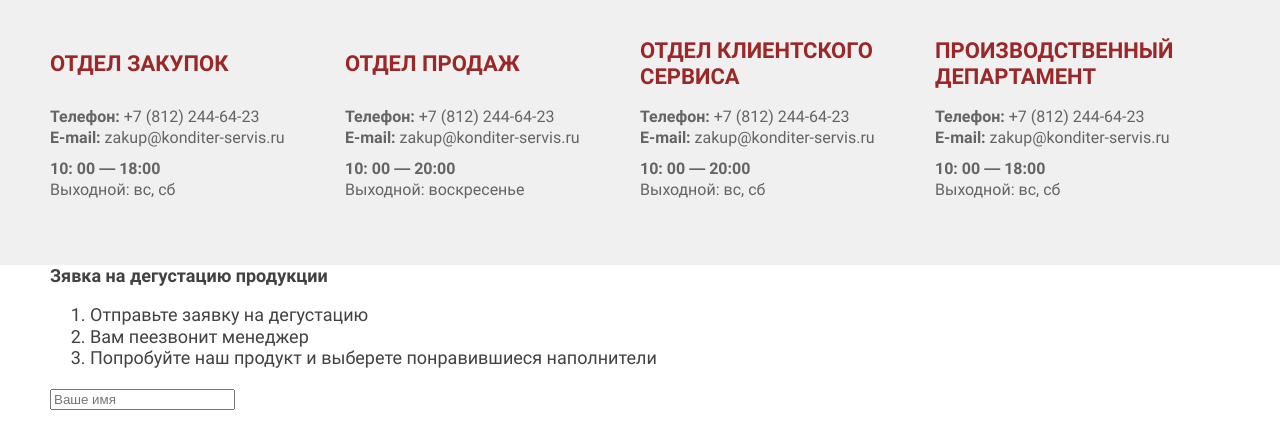
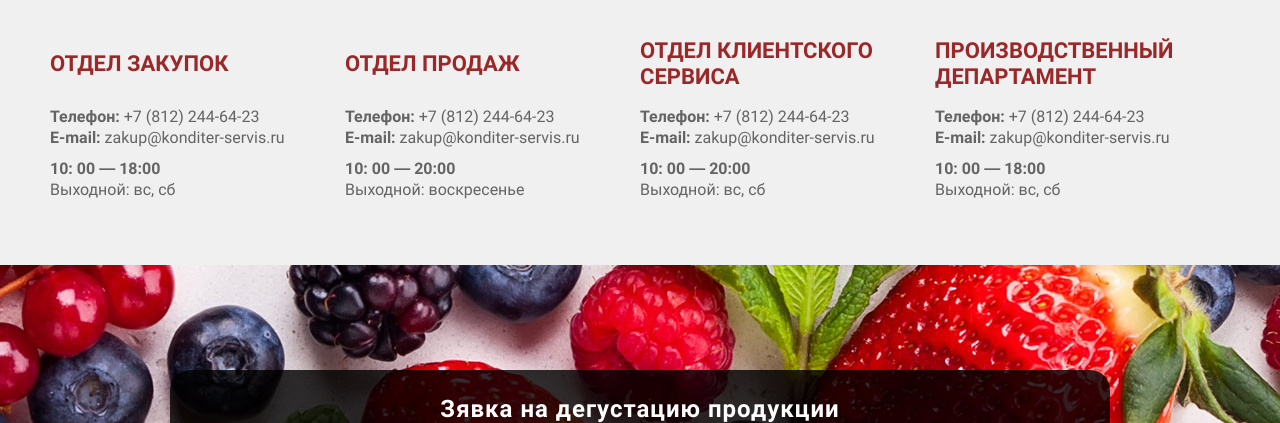
Before and after one commit to AlexeyUdalov90/Pastry-cook, a website: page index.html in a window 1280 px wide. Shown: the part 6252-6675 px from the top of the page. Drawn offline with Linux system fonts and the light colour scheme; a web font is replaced by a local one.

Commit message:
Стилизует блок заявки на дегустацию

```diff
--- a/index.html
+++ b/index.html
@@ -16,10 +16,10 @@
               <a href="#" class="site-list__link">Продукция</a>
             </li>
             <li class="site-list__item">
-              <a href="#advantages" class="site-list__link">Преимущества</a>
+              <a href="#" class="site-list__link">Преимущества</a>
             </li>
             <li class="site-list__item">
-              <a href="#marks" class="site-list__link">Наши торговые марки</a>
+              <a href="#" class="site-list__link">Наши торговые марки</a>
             </li>
             <li class="site-list__item">
               <a href="#" class="site-list__link">Партнеры</a>
@@ -119,7 +119,7 @@
       </div>
     </section>
 
-    <section class="advantages" id="advantages">
+    <section class="advantages">
       <div class="content-wrapper">
         <h2 class="block-title advantages__title">Преимущества</h2>
         <ul class="advantages__list">
@@ -149,7 +149,7 @@
       </div>
     </section>
 
-    <section class="marks" id="marks">
+    <section class="marks">
       <div class="content-wrapper">
         <h2 class="block-title marks__title">Наши торговые марки</h2>
         <div class="marks__wrapper">
@@ -376,9 +376,8 @@
 
     <section class="testing">
       <div class="content-wrapper">
-        <h2 class="visually-hidden">Запишитесь на дегустацию</h2>
         <div class="testing__request">
-          <b>Зявка на дегустацию продукции</b>
+          <h2 class="testing__title">Зявка на дегустацию продукции</h2>
           <div class="testing__wrapper">
             <ol class="testing__list">
               <li class="testing__item">Отправьте заявку на дегустацию</li>
@@ -388,11 +387,11 @@
             <form class="testing-form testing__form" action="#" method="post">
               <p class="input testing-form__input">
                 <label for="name"><span class="visually-hidden">Ваше имя</span></label>
-                <input type="text" class="input-field" name="name" id="name" placeholder="Ваше имя" required>
+                <input type="text" class="input__field" name="name" id="name" placeholder="Ваше имя" required>
               </p>
               <p class="input testing-form__input">
                 <label for="contact"><span class="visually-hidden">Телефон или e-mail</span></label>
-                <input type="text" class="input-field" name="contact" id="contact" placeholder="Телефон или e-mail" required>
+                <input type="text" class="input__field" name="contact" id="contact" placeholder="Телефон или e-mail" required>
               </p>
               <button type="submit" class="button testing-form__button">Отправить</button>
             </form>
--- /dev/null
+++ b/sass/blocks/input.scss
@@ -0,0 +1,16 @@
+.input__field {
+  box-sizing: border-box;
+  width: 100%;
+  padding: 15px 17px;
+
+  font: inherit;
+  color: #ffffff;
+
+  border: 1px solid #ffffff;
+  border-radius: 10px;
+  background-color: transparent;
+
+  &::placeholder {
+    color: #ffffff;
+  }
+}
--- a/sass/blocks/news-card.scss
+++ b/sass/blocks/news-card.scss
@@ -8,7 +8,7 @@
   display: block;
   padding: 22px 18px;
 
-  border-radius: 15px;
+  border-radius: 20px;
 
   &:hover,
   &:focus {
--- /dev/null
+++ b/sass/blocks/testing-form.scss
@@ -0,0 +1,8 @@
+.testing-form__input {
+  margin: 0;
+  margin-bottom: 23px;
+}
+
+.testing-form__button {
+  padding: 13px 40px;
+}
--- /dev/null
+++ b/sass/blocks/testing.scss
@@ -0,0 +1,68 @@
+.testing {
+  padding-top: 105px;
+  padding-bottom: 115px;
+  color: #ffffff;
+
+  background-color: $testing-background;
+  background-image: url("../img/testing-bg.jpg");
+  background-repeat: no-repeat;
+  background-position: center;
+}
+
+.testing__request {
+  margin: 0 auto;
+  padding: 25px 35px 43px;
+  width: 870px;
+
+  background-color: rgba(#000000, 0.8);
+  border-radius: 20px;
+}
+
+.testing__title {
+  margin: 0;
+  margin-bottom: 43px;
+
+  font-size: 24px;
+  font-weight: 700;
+  text-align: center;
+  letter-spacing: 1px;
+}
+
+.testing__wrapper {
+  display: flex;
+  justify-content: space-between;
+  flex-direction: row;
+  flex-wrap: nowrap;
+}
+
+.testing__list {
+  @include reset-list;
+
+  width: 425px;
+
+  counter-reset: myCounter;
+}
+
+.testing__item {
+  position: relative;
+  padding-left: 45px;
+  margin-bottom: 20px;
+
+  &::before {
+    counter-increment: myCounter;
+    content: counter(myCounter);
+
+    position: absolute;
+    top: -5px;
+    left: 13px;
+
+    color: #ffffff;
+    font: inherit;
+    font-size: 24px;
+    font-weight: 700;
+  }
+}
+
+.testing__form {
+  width: 420px;
+}
--- a/sass/style.scss
+++ b/sass/style.scss
@@ -17,3 +17,6 @@
 @import "blocks/news-card.scss";
 @import "blocks/about-us.scss";
 @import "blocks/contacts.scss";
+@import "blocks/testing.scss";
+@import "blocks/testing-form.scss";
+@import "blocks/input.scss";
--- a/sass/variables.scss
+++ b/sass/variables.scss
@@ -10,6 +10,7 @@ $marks-background: $gray;
 $about-us-background: rgb(65, 69, 70);
 $contacts-background: $gray;
 $contacts-text-color: rgb(100, 100, 100);
+$testing-background: rgb(132, 19, 40);
 
 $site-font-size: 18px;
 $block-title-font-size: 36px;
```
Also changed, not shown: css/style.css, img/map.jpg, img/testing-bg.jpg (added).
